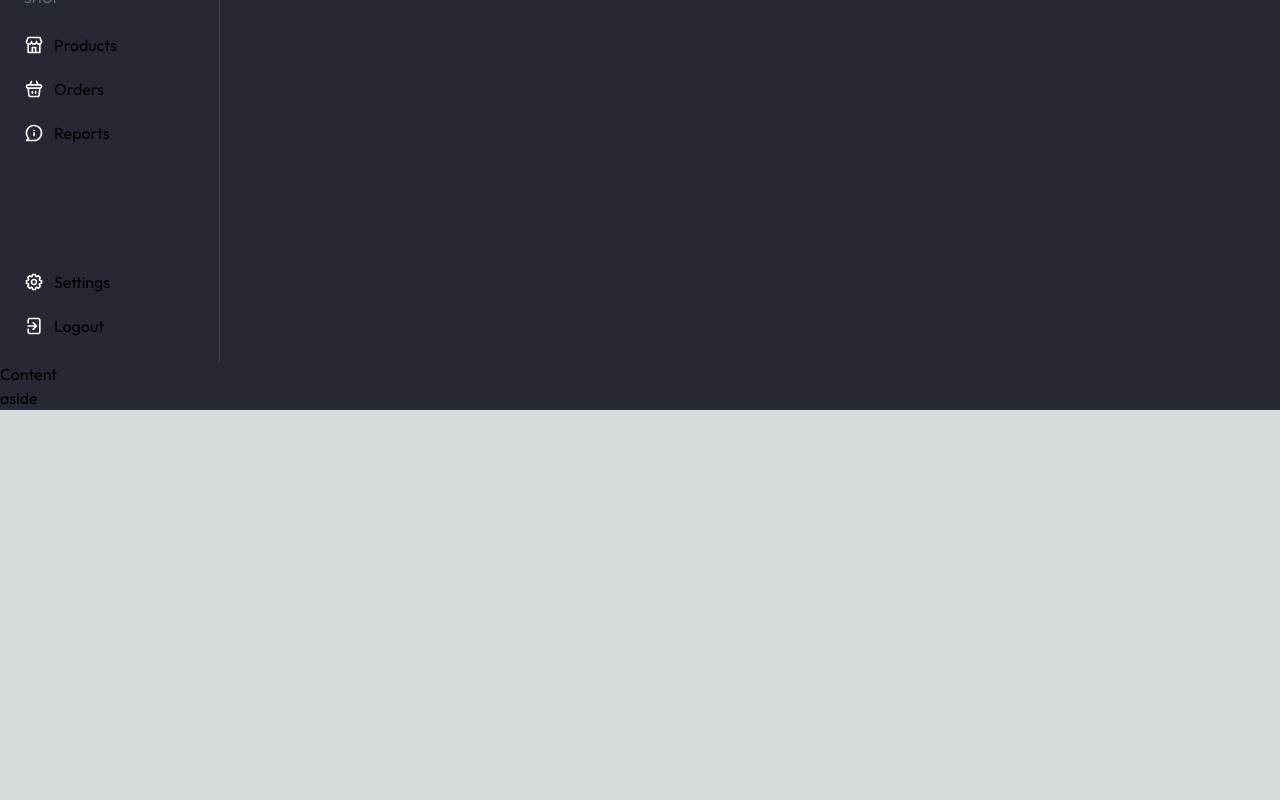
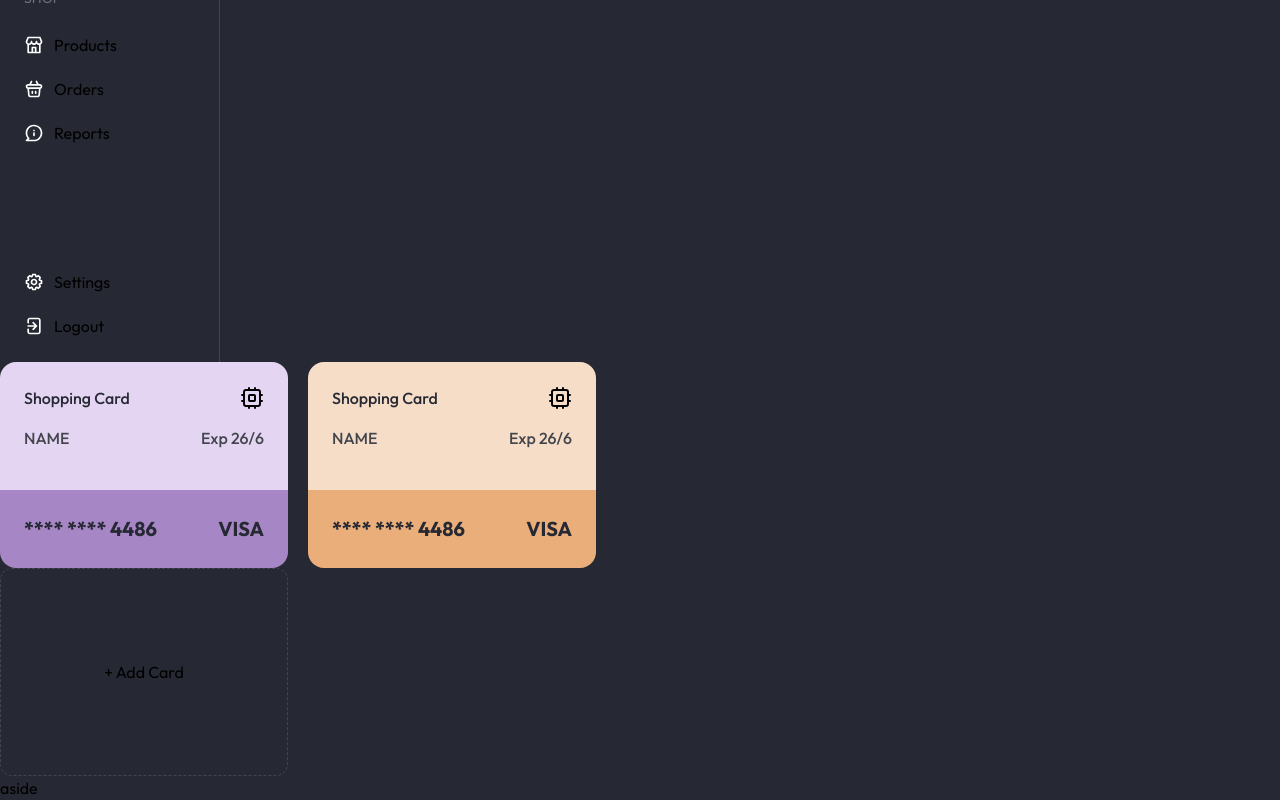
Before and after one commit to EdiedRamos/devchallenges, a Next.js app: page /bank-dashboard in a window 1280 px wide. Shown: the part 511-1311 px from the top of the page. Before the commit the page ends 921 px from the top, so only its background shows below. Built offline with nearby package versions, Linux system fonts and the light colour scheme.

Commit message:
feat: create shopping card

```diff
--- a/src/app/bank-dashboard/(components)/content.tsx
+++ b/src/app/bank-dashboard/(components)/content.tsx
@@ -1,3 +1,58 @@
+function ShoppingCard({
+  primaryBg = "bg-orange-200",
+  secondaryBg = "bg-purple-200",
+}: {
+  primaryBg?: string;
+  secondaryBg?: string;
+}) {
+  return (
+    <div className="w-full max-w-72 rounded-2xl overflow-hidden">
+      <div
+        className={`flex flex-wrap justify-between p-6 pb-10 font-medium ${primaryBg}`}
+      >
+        <div className="flex flex-col gap-4">
+          <p className="text-bdb-dark">Shopping Card</p>
+          <p className="text-bdb-gray-200">NAME</p>
+        </div>
+        <div className="flex flex-col gap-4 items-end">
+          <div>
+            <img src="/bank-dashboard/cpu.svg" alt="microchip card image" />
+          </div>
+          <p className="text-bdb-gray-200">Exp 26/6</p>
+        </div>
+      </div>
+      <div
+        className={`flex flex-wrap justify-between items-center p-6 text-bdb-dark font-bold ${secondaryBg}`}
+      >
+        <p className="text-cs-20">**** **** 4486</p>
+        <p className="text-cs-20">VISA</p>
+      </div>
+    </div>
+  );
+}
+
+function AddCard() {
+  return (
+    <div className="flex justify-center items-center border-[1px] border-bdb-gray-200 w-full max-w-72 h-52 rounded-xl border-dashed">
+      + Add Card
+    </div>
+  );
+}
+
 export function Content() {
-  return <main>Content</main>;
+  return (
+    <main>
+      <div className="flex flex-wrap gap-5">
+        <ShoppingCard
+          primaryBg="bg-bdb-purple-100"
+          secondaryBg="bg-bdb-purple-200"
+        />
+        <ShoppingCard
+          primaryBg="bg-bdb-orange-100"
+          secondaryBg="bg-bdb-orange-200"
+        />
+      </div>
+      <AddCard />
+    </main>
+  );
 }
```
